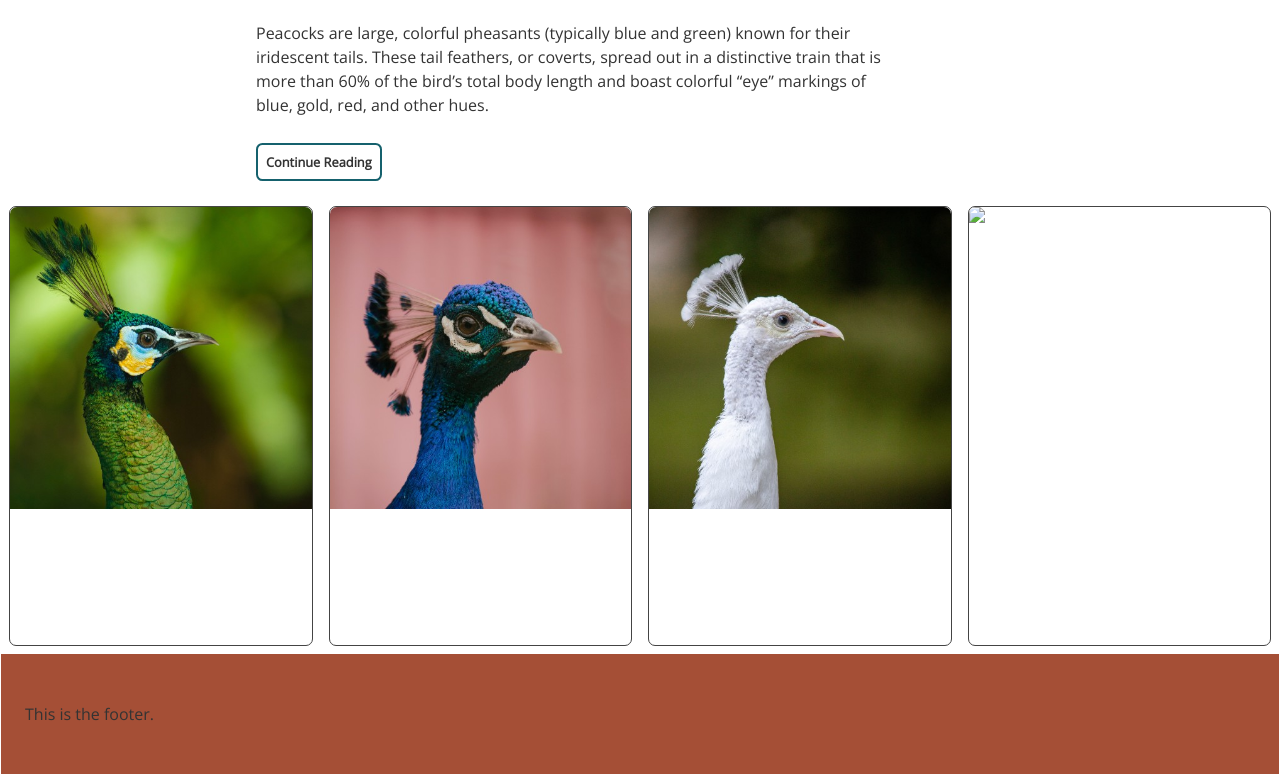
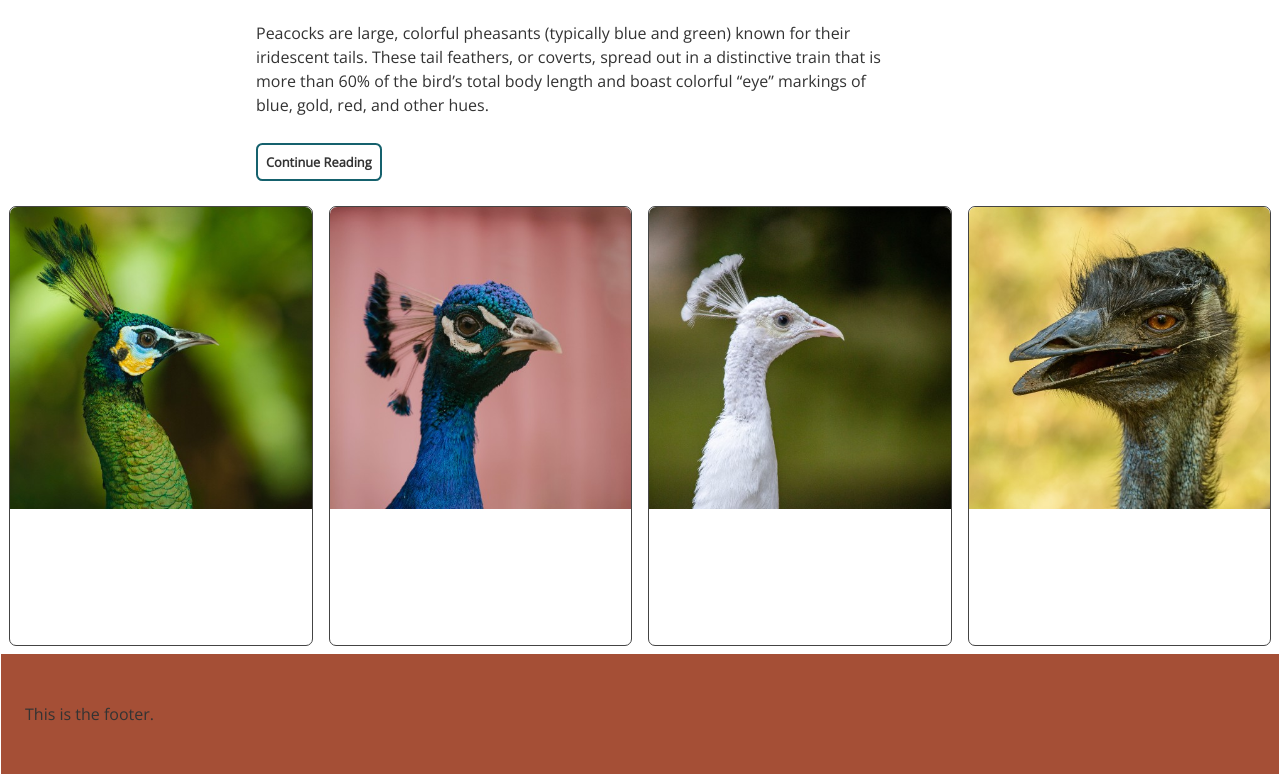
Before and after one commit to IS-120/overlays-and-cards-naparker2, a website: page index.html in a window 1280 px wide. Shown: the part 1363-2138 px from the top of the page. Drawn offline with nearby package versions, Linux system fonts and the light colour scheme.

Commit message:
not a peacock

```diff
--- a/index.html
+++ b/index.html
@@ -108,7 +108,7 @@
   </a>
   <a class="card">
     <div class="image-wrapper">
-      <img src="ostrich-480.jpg" alt="an ostrich face" width="480px" height="480px">
+      <img src="images/ostrich-480.jpg" alt="an ostrich face" width="480px" height="480px">
     </div>
     <p>This is an ostrich, not a peacock.</p>
   </a>
```
